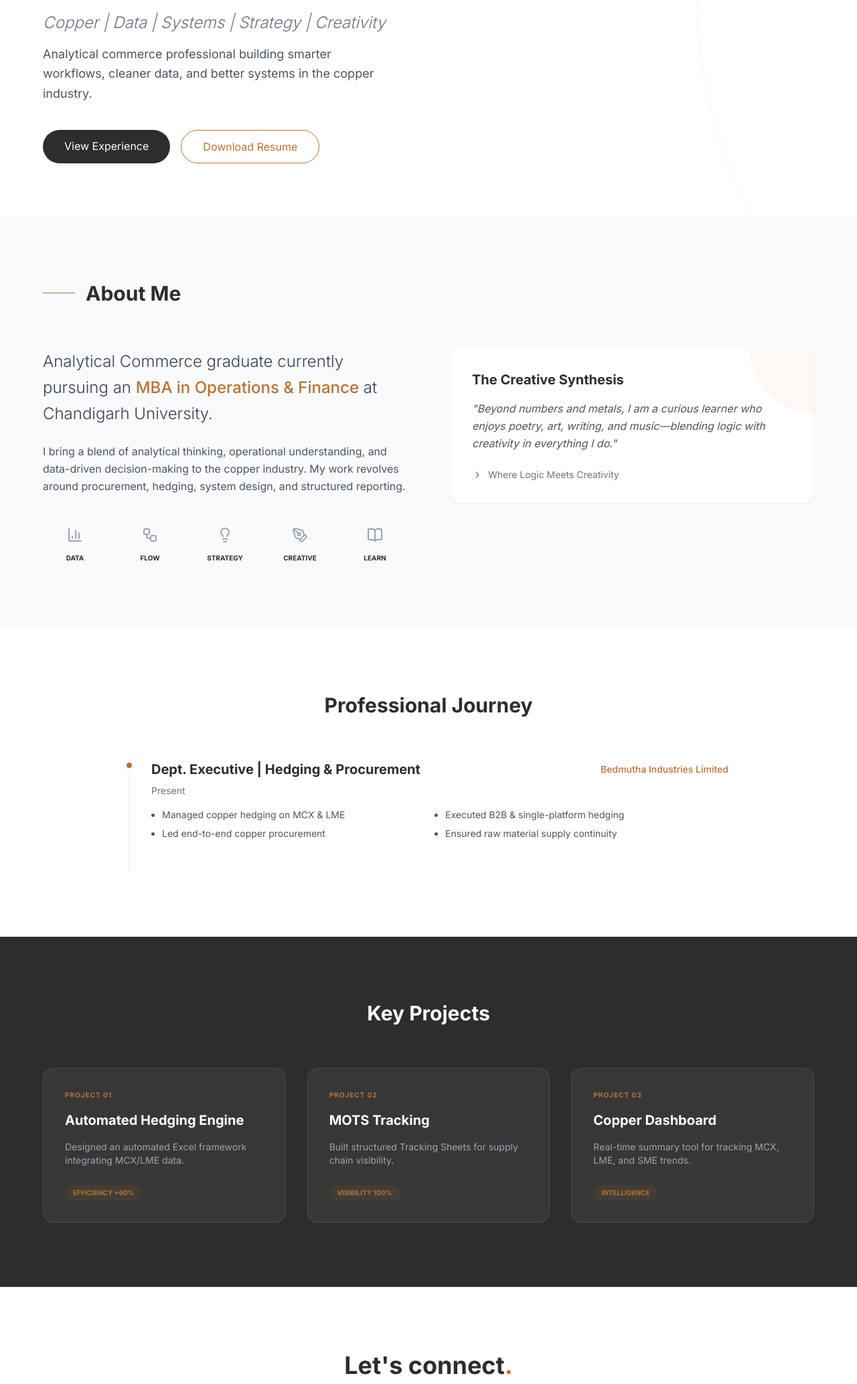
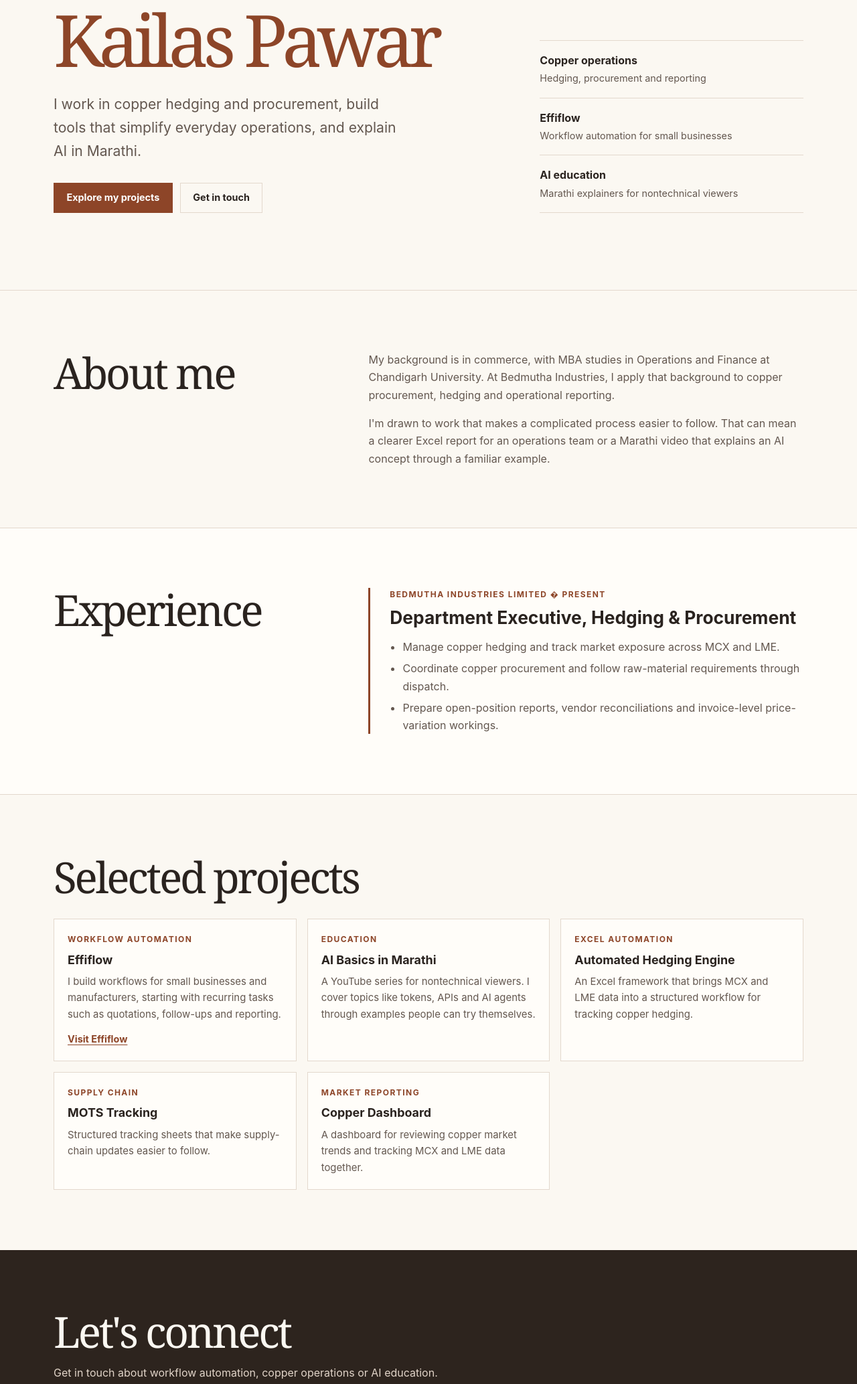
Before and after one commit to adarshkpawar/portfolio, a plain HTML site: page index.html in a window 1280 px wide. Shown: the part 326-2393 px from the top of the page at 67% size. Drawn offline with nearby package versions, Linux system fonts and the light colour scheme.

Commit message:
Refresh portfolio with automation and Marathi AI projects

```diff
--- a/index.html
+++ b/index.html
@@ -1,182 +1,211 @@
-<!DOCTYPE html>
-<html lang="en" class="scroll-smooth">
+<!doctype html>
+<html lang="en">
 <head>
-    <meta charset="UTF-8">
-    <meta name="viewport" content="width=device-width, initial-scale=1.0">
+  <meta charset="utf-8">
+  <meta name="viewport" content="width=device-width, initial-scale=1">
+  <meta name="description" content="Adarsh Kailas Pawar works in copper hedging and procurement, builds workflow automation through Effiflow, and explains AI in Marathi.">
   <title>Adarsh Kailas Pawar | Portfolio</title>
-    <script src="https://cdn.tailwindcss.com"></script>
-    <script src="https://unpkg.com/lucide@latest"></script>
-    <link href="https://fonts.googleapis.com/css2?family=Inter:wght@300;400;500;700&display=swap" rel="stylesheet">
   <style>
-        body { font-family: 'Inter', sans-serif; }
-        .copper-text { color: #B87333; }
-        .copper-bg { background-color: #B87333; }
-        .copper-border { border-color: #B87333; }
-        .copper-glow:hover { box-shadow: 0 0 15px rgba(184, 115, 51, 0.2); }
+    :root {
+      color-scheme: light;
+      --paper: #fbf8f2;
+      --white: #fffdf9;
+      --ink: #2a231f;
+      --muted: #63574f;
+      --copper: #8d4528;
+      --line: #e3d8cd;
+      --dark: #2d241e;
+      --display: Georgia, 'Times New Roman', serif;
+    }
 
-        /* Animated Background Line */
-        .line-drawing {
-            stroke-dasharray: 1000;
-            stroke-dashoffset: 1000;
-            animation: draw 3s ease-out forwards;
+    *, *::before, *::after { box-sizing: border-box; }
+    html { scroll-padding-top: 6rem; }
+    body { margin: 0; background: var(--paper); color: var(--ink); font: 1rem/1.65 Inter, system-ui, sans-serif; }
+    a { color: inherit; text-underline-offset: .24em; }
+    a:hover { color: var(--copper); }
+    a:focus-visible { outline: 2px solid currentColor; outline-offset: 5px; }
+    h1, h2, h3, p { margin: 0; }
+    h1, h2 { font-family: var(--display); font-weight: 400; line-height: 1.04; }
+    h2 { font-size: clamp(2.25rem, 5vw, 4.25rem); letter-spacing: -.05em; }
+    h3 { font-size: 1.12rem; line-height: 1.3; }
+    p + p { margin-top: 1rem; }
+    .wrap { width: min(70rem, calc(100% - 3rem)); margin-inline: auto; }
+    .label { color: var(--copper); font-size: .75rem; font-weight: 700; letter-spacing: .12em; text-transform: uppercase; }
+    .skip { position: fixed; top: 0; left: 1rem; z-index: 3; transform: translateY(-130%); background: var(--white); padding: .5rem 1rem; }
+    .skip:focus { transform: translateY(.5rem); }
+
+    header { position: sticky; top: 0; z-index: 2; background: var(--paper); border-bottom: 1px solid var(--line); }
+    .header-inner { display: flex; align-items: center; justify-content: space-between; min-height: 4.4rem; gap: 1rem; }
+    .brand { font-weight: 800; font-size: 1.18rem; text-decoration: none; letter-spacing: -.06em; }
+    .brand span { color: var(--copper); }
+    nav { display: flex; flex-wrap: wrap; gap: .25rem clamp(.65rem, 2.8vw, 2rem); }
+    nav a { font-size: .87rem; font-weight: 650; text-decoration: none; }
+    nav a:hover { text-decoration: underline; }
+
+    .hero { padding-block: clamp(4rem, 9vw, 8rem); border-bottom: 1px solid var(--line); }
+    .hero-grid { display: grid; grid-template-columns: minmax(0, 1.65fr) minmax(0, 1fr); align-items: end; gap: clamp(2.5rem, 6vw, 6rem); }
+    h1 { margin-top: .65rem; font-size: clamp(3.55rem, 8.4vw, 7.3rem); letter-spacing: -.075em; }
+    h1 span { display: block; color: var(--copper); }
+    .intro { max-width: 33rem; margin-top: 1.55rem; font-size: clamp(1.07rem, 2vw, 1.32rem); color: var(--muted); }
+    .actions { display: flex; flex-wrap: wrap; gap: .7rem; margin-top: 1.8rem; }
+    .button { display: inline-flex; align-items: center; min-height: 2.85rem; padding: .55rem 1.15rem; border: 1px solid var(--line); font-size: .9rem; font-weight: 700; text-decoration: none; }
+    .button:hover { border-color: var(--copper); }
+    .button-primary { background: var(--copper); border-color: var(--copper); color: white; }
+    .button-primary:hover { background: var(--dark); border-color: var(--dark); color: white; }
+    .areas { margin: 0; padding: 0; list-style: none; border-top: 1px solid var(--line); }
+    .areas li { padding-block: 1rem; border-bottom: 1px solid var(--line); }
+    .areas strong { display: block; }
+    .areas span { color: var(--muted); font-size: .9rem; }
+
+    .section { padding-block: clamp(3.25rem, 7vw, 6.25rem); }
+    .split { display: grid; grid-template-columns: minmax(0, 1fr) minmax(0, 1.65fr); align-items: start; gap: clamp(1.5rem, 6vw, 6rem); }
+    .body-copy { max-width: 40rem; color: var(--muted); }
+    .experience { background: var(--white); border-block: 1px solid var(--line); }
+    .role { padding-left: clamp(1rem, 3vw, 1.8rem); border-left: 3px solid var(--copper); }
+    .role h3 { margin-top: .4rem; font-size: clamp(1.25rem, 3vw, 1.65rem); }
+    .role ul { margin: .9rem 0 0; padding-left: 1.2rem; }
+    .role li + li { margin-top: .35rem; }
+    .projects-grid { display: grid; grid-template-columns: repeat(3, minmax(0, 1fr)); gap: 1rem; margin-top: 1.8rem; }
+    .project { display: flex; flex-direction: column; align-items: start; padding: 1.25rem; border: 1px solid var(--line); background: var(--white); }
+    .project h3 { margin-block: .55rem; }
+    .project p:not(.label) { color: var(--muted); font-size: .93rem; }
+    .project a { margin-top: auto; padding-top: .8rem; color: var(--copper); font-size: .9rem; font-weight: 700; }
+    .project a:hover { color: var(--ink); }
+
+    footer { background: var(--dark); color: var(--paper); }
+    footer p { margin-top: .9rem; color: #e1d4c8; }
+    .contact-links { display: flex; flex-wrap: wrap; gap: .75rem 1.5rem; margin-top: 1.4rem; }
+    .contact-links a:hover { color: #ffc9a7; }
+    .contact-links a { overflow-wrap: anywhere; }
+
+    @media (max-width: 48rem) {
+      .hero-grid, .split { grid-template-columns: 1fr; }
+      .projects-grid { grid-template-columns: repeat(2, minmax(0, 1fr)); }
     }
-        @keyframes draw {
-            to { stroke-dashoffset: 0; }
+
+    @media (max-width: 34rem) {
+      .wrap { width: calc(100% - 2rem); }
+      .header-inner { min-height: 3.6rem; }
+      nav { column-gap: .6rem; }
+      nav a { font-size: .75rem; }
+      h1 { font-size: clamp(2.85rem, 12vw, 4rem); }
+      .projects-grid { grid-template-columns: 1fr; }
+    }
+
+    @media print {
+      header, .actions, .skip { display: none; }
+      .hero, .section { padding-block: 1rem; }
+      footer { background: white; color: black; }
+      footer p { color: black; }
+      .project { break-inside: avoid; }
     }
   </style>
 </head>
-<body class="bg-white text-[#2D2D2D] selection:bg-[#B87333] selection:text-white">
+<body id="top">
+  <a class="skip" href="#main">Skip to content</a>
+  <header>
+    <div class="wrap header-inner">
+      <a class="brand" href="#top" aria-label="Adarsh Kailas Pawar, back to top">AKP<span>.</span></a>
+      <nav aria-label="Main navigation">
+        <a href="#about">About</a>
+        <a href="#experience">Experience</a>
+        <a href="#projects">Projects</a>
+        <a href="#contact">Contact</a>
+      </nav>
+    </div>
+  </header>
 
-    <!-- Navigation -->
-    <nav class="fixed top-0 w-full z-50 bg-white/80 backdrop-blur-md border-b border-gray-100">
-        <div class="max-w-6xl mx-auto px-6 h-16 flex items-center justify-between">
-            <span class="font-bold tracking-tighter text-xl">AKP<span class="copper-text">.</span></span>
-            <div class="hidden md:flex space-x-8 text-sm font-medium uppercase tracking-widest">
-                <a href="#about" class="hover:text-[#B87333] transition-colors">About</a>
-                <a href="#experience" class="hover:text-[#B87333] transition-colors">Experience</a>
-                <a href="#projects" class="hover:text-[#B87333] transition-colors">Projects</a>
-                <a href="#contact" class="hover:text-[#B87333] transition-colors">Contact</a>
+  <main id="main">
+    <section class="hero" aria-labelledby="name">
+      <div class="wrap hero-grid">
+        <div>
+          <p class="label">Nashik, Maharashtra</p>
+          <h1 id="name">Adarsh <span>Kailas Pawar</span></h1>
+          <p class="intro">I work in copper hedging and procurement, build tools that simplify everyday operations, and explain AI in Marathi.</p>
+          <div class="actions">
+            <a class="button button-primary" href="#projects">Explore my projects</a>
+            <a class="button" href="#contact">Get in touch</a>
           </div>
         </div>
-    </nav>
+        <ul class="areas">
+          <li><strong>Copper operations</strong><span>Hedging, procurement and reporting</span></li>
+          <li><strong>Effiflow</strong><span>Workflow automation for small businesses</span></li>
+          <li><strong>AI education</strong><span>Marathi explainers for nontechnical viewers</span></li>
+        </ul>
+      </div>
+    </section>
 
-    <!-- Hero Section -->
-    <section class="relative pt-32 pb-20 px-6 overflow-hidden min-h-[80vh] flex items-center">
-        <!-- SVG Background Line -->
-        <svg class="absolute top-0 right-0 w-1/2 h-full opacity-10 pointer-events-none" viewBox="0 0 400 800">
-            <path class="line-drawing" d="M400,0 Q200,400 400,800" fill="none" stroke="#B87333" stroke-width="1" />
-        </svg>
-
-        <div class="max-w-6xl mx-auto w-full">
-            <div class="max-w-2xl">
-                <h1 class="text-6xl md:text-8xl font-bold tracking-tighter leading-tight mb-6">
-                    Adarsh <br> Kailas Pawar
-                </h1>
-                <p class="text-xl md:text-2xl text-gray-500 mb-4 font-light italic">
-                    Copper | Data | Systems | Strategy | Creativity
-                </p>
-                <p class="text-lg text-gray-600 mb-10 max-w-lg leading-relaxed">
-                    Analytical commerce professional building smarter workflows, cleaner data, and better systems in the copper industry.
-                </p>
-                <div class="flex flex-wrap gap-4">
-                    <a href="#experience" class="px-8 py-3 bg-[#2D2D2D] text-white rounded-full hover:bg-[#B87333] transition-all duration-300 transform hover:-translate-y-1">
-                        View Experience
-                    </a>
-                    <button class="px-8 py-3 border border-[#B87333] text-[#B87333] rounded-full hover:bg-[#B87333] hover:text-white transition-all duration-300">
-                        Download Resume
-                    </button>
-                </div>
+    <section class="section" id="about" aria-labelledby="about-heading">
+      <div class="wrap split">
+        <h2 id="about-heading">About me</h2>
+        <div class="body-copy">
+          <p>My background is in commerce, with MBA studies in Operations and Finance at Chandigarh University. At Bedmutha Industries, I apply that background to copper procurement, hedging and operational reporting.</p>
+          <p>I'm drawn to work that makes a complicated process easier to follow. That can mean a clearer Excel report for an operations team or a Marathi video that explains an AI concept through a familiar example.</p>
         </div>
       </div>
     </section>
 
-    <!-- About Section -->
-    <section id="about" class="py-24 px-6 bg-gray-50">
-        <div class="max-w-6xl mx-auto">
-            <h2 class="text-3xl font-bold mb-16 flex items-center">
-                <span class="w-12 h-[1px] bg-[#B87333] mr-4"></span>
-                About Me
-            </h2>
+    <section class="section experience" id="experience" aria-labelledby="experience-heading">
+      <div class="wrap split">
+        <h2 id="experience-heading">Experience</h2>
+        <article class="role">
+          <p class="label">Bedmutha Industries Limited � Present</p>
+          <h3>Department Executive, Hedging &amp; Procurement</h3>
+          <ul class="body-copy">
+            <li>Manage copper hedging and track market exposure across MCX and LME.</li>
+            <li>Coordinate copper procurement and follow raw-material requirements through dispatch.</li>
+            <li>Prepare open-position reports, vendor reconciliations and invoice-level price-variation workings.</li>
+          </ul>
+        </article>
+      </div>
+    </section>
 
-            <div class="grid md:grid-cols-2 gap-16 items-start">
-                <div class="space-y-6">
-                    <p class="text-2xl font-light leading-relaxed text-gray-700">
-                        Analytical Commerce graduate currently pursuing an <span class="copper-text font-medium">MBA in Operations & Finance</span> at Chandigarh University.
-                    </p>
-                    <p class="text-gray-600 leading-relaxed">
-                        I bring a blend of analytical thinking, operational understanding, and data-driven decision-making to the copper industry. My work revolves around procurement, hedging, system design, and structured reporting.
-                    </p>
-                    <div class="grid grid-cols-5 gap-4 pt-6 text-center">
-                        <div><i data-lucide="bar-chart-3" class="mx-auto mb-2 text-gray-400"></i><span class="text-[10px] uppercase font-bold">Data</span></div>
-                        <div><i data-lucide="workflow" class="mx-auto mb-2 text-gray-400"></i><span class="text-[10px] uppercase font-bold">Flow</span></div>
-                        <div><i data-lucide="lightbulb" class="mx-auto mb-2 text-gray-400"></i><span class="text-[10px] uppercase font-bold">Strategy</span></div>
-                        <div><i data-lucide="pen-tool" class="mx-auto mb-2 text-gray-400"></i><span class="text-[10px] uppercase font-bold">Creative</span></div>
-                        <div><i data-lucide="book-open" class="mx-auto mb-2 text-gray-400"></i><span class="text-[10px] uppercase font-bold">Learn</span></div>
-                    </div>
-                </div>
-
-                <div class="bg-white p-8 rounded-2xl border border-gray-100 shadow-sm relative overflow-hidden group">
-                    <div class="absolute top-0 right-0 w-24 h-24 bg-[#B87333]/5 rounded-bl-full"></div>
-                    <h3 class="text-xl font-bold mb-4">The Creative Synthesis</h3>
-                    <p class="text-gray-600 leading-relaxed italic mb-6">
-                        "Beyond numbers and metals, I am a curious learner who enjoys poetry, art, writing, and music—blending logic with creativity in everything I do."
-                    </p>
-                    <div class="flex items-center text-sm text-gray-500">
-                        <i data-lucide="chevron-right" class="copper-text w-4 h-4 mr-2"></i>
-                        <span>Where Logic Meets Creativity</span>
-                    </div>
-                </div>
+    <section class="section" id="projects" aria-labelledby="projects-heading">
+      <div class="wrap">
+        <h2 id="projects-heading">Selected projects</h2>
+        <div class="projects-grid">
+          <article class="project">
+            <p class="label">Workflow automation</p>
+            <h3>Effiflow</h3>
+            <p>I build workflows for small businesses and manufacturers, starting with recurring tasks such as quotations, follow-ups and reporting.</p>
+            <a href="https://effiflow.in/">Visit Effiflow</a>
+          </article>
+          <article class="project">
+            <p class="label">Education</p>
+            <h3>AI Basics in Marathi</h3>
+            <p>A YouTube series for nontechnical viewers. I cover topics like tokens, APIs and AI agents through examples people can try themselves.</p>
+          </article>
+          <article class="project">
+            <p class="label">Excel automation</p>
+            <h3>Automated Hedging Engine</h3>
+            <p>An Excel framework that brings MCX and LME data into a structured workflow for tracking copper hedging.</p>
+          </article>
+          <article class="project">
+            <p class="label">Supply chain</p>
+            <h3>MOTS Tracking</h3>
+            <p>Structured tracking sheets that make supply-chain updates easier to follow.</p>
+          </article>
+          <article class="project">
+            <p class="label">Market reporting</p>
+            <h3>Copper Dashboard</h3>
+            <p>A dashboard for reviewing copper market trends and tracking MCX and LME data together.</p>
+          </article>
         </div>
       </div>
     </section>
+  </main>
 
-    <!-- Experience Section -->
-    <section id="experience" class="py-24 px-6">
-        <div class="max-w-4xl mx-auto">
-            <h2 class="text-3xl font-bold mb-16 text-center">Professional Journey</h2>
-
-            <div class="space-y-12">
-                <div class="relative pl-8 border-l-2 border-gray-100 pb-12">
-                    <div class="absolute -left-[9px] top-0 w-4 h-4 rounded-full bg-[#B87333] border-4 border-white shadow-sm"></div>
-                    <div class="mb-2 flex flex-col md:flex-row md:items-center justify-between">
-                        <h3 class="text-xl font-bold">Dept. Executive | Hedging & Procurement</h3>
-                        <span class="copper-text font-medium text-sm">Bedmutha Industries Limited</span>
-                    </div>
-                    <p class="text-gray-500 text-sm mb-4">Present</p>
-                    <ul class="grid md:grid-cols-2 gap-y-2 text-sm text-gray-600 list-disc pl-4">
-                        <li>Managed copper hedging on MCX & LME</li>
-                        <li>Executed B2B & single-platform hedging</li>
-                        <li>Led end-to-end copper procurement</li>
-                        <li>Ensured raw material supply continuity</li>
-                    </ul>
-                </div>
-                <!-- Additional items shortened for brevity -->
+  <footer class="section" id="contact" aria-labelledby="contact-heading">
+    <div class="wrap">
+      <h2 id="contact-heading">Let's connect</h2>
+      <p>Get in touch about workflow automation, copper operations or AI education.</p>
+      <div class="contact-links">
+        <a href="mailto:adarshkpawar@gmail.com">Email</a>
+        <a href="tel:+919762925137">Call</a>
+        <a href="https://www.linkedin.com/in/adarshkpawar/">LinkedIn</a>
+        <a href="https://github.com/adarshkpawar">GitHub</a>
       </div>
     </div>
-    </section>
-
-    <!-- Projects -->
-    <section id="projects" class="py-24 px-6 bg-[#2D2D2D] text-white text-center">
-        <div class="max-w-6xl mx-auto">
-            <h2 class="text-3xl font-bold mb-16">Key Projects</h2>
-            <div class="grid md:grid-cols-3 gap-8 text-left">
-                <div class="p-8 rounded-2xl bg-white/5 border border-white/10 copper-glow transition-all">
-                    <span class="text-[10px] font-bold text-[#B87333] mb-4 block uppercase tracking-widest">Project 01</span>
-                    <h3 class="text-xl font-bold mb-4">Automated Hedging Engine</h3>
-                    <p class="text-gray-400 text-sm mb-6">Designed an automated Excel framework integrating MCX/LME data.</p>
-                    <div class="inline-block px-3 py-1 bg-[#B87333]/10 text-[#B87333] text-[10px] font-bold rounded-full uppercase">Efficiency +60%</div>
-                </div>
-                <div class="p-8 rounded-2xl bg-white/5 border border-white/10 copper-glow transition-all">
-                    <span class="text-[10px] font-bold text-[#B87333] mb-4 block uppercase tracking-widest">Project 02</span>
-                    <h3 class="text-xl font-bold mb-4">MOTS Tracking</h3>
-                    <p class="text-gray-400 text-sm mb-6">Built structured Tracking Sheets for supply chain visibility.</p>
-                    <div class="inline-block px-3 py-1 bg-[#B87333]/10 text-[#B87333] text-[10px] font-bold rounded-full uppercase">Visibility 100%</div>
-                </div>
-                <div class="p-8 rounded-2xl bg-white/5 border border-white/10 copper-glow transition-all">
-                    <span class="text-[10px] font-bold text-[#B87333] mb-4 block uppercase tracking-widest">Project 03</span>
-                    <h3 class="text-xl font-bold mb-4">Copper Dashboard</h3>
-                    <p class="text-gray-400 text-sm mb-6">Real-time summary tool for tracking MCX, LME, and SME trends.</p>
-                    <div class="inline-block px-3 py-1 bg-[#B87333]/10 text-[#B87333] text-[10px] font-bold rounded-full uppercase">Intelligence</div>
-                </div>
-            </div>
-        </div>
-    </section>
-
-    <!-- Contact Footer -->
-    <footer id="contact" class="py-24 px-6 border-t border-gray-100">
-        <div class="max-w-6xl mx-auto text-center">
-            <h2 class="text-4xl font-bold mb-12">Let's connect<span class="copper-text">.</span></h2>
-            <div class="flex flex-col md:flex-row justify-center items-center gap-8 mb-16">
-                <div class="flex items-center space-x-2"><i data-lucide="mail" class="w-5 h-5 text-gray-400"></i><span>adarshkpawar@gmail.com</span></div>
-                <div class="flex items-center space-x-2"><i data-lucide="phone" class="w-5 h-5 text-gray-400"></i><span>9762925137</span></div>
-            </div>
-            <p class="text-gray-400 text-sm uppercase tracking-widest">Adarsh Kailas Pawar © 2024</p>
-        </div>
   </footer>
-
-    <script>
-        // Initialize Lucide Icons
-        lucide.createIcons();
-    </script>
 </body>
 </html>
```
Lines whose indentation alone changed are shown as unchanged.
